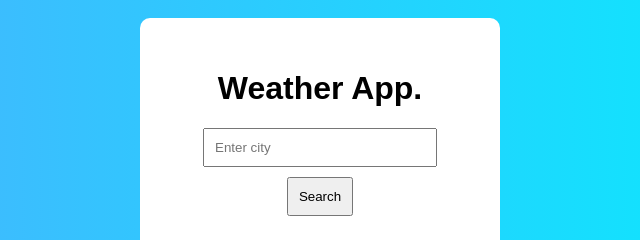
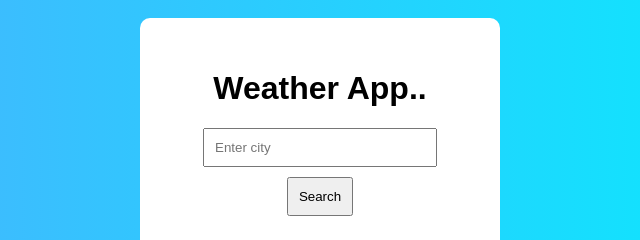
Before and after one commit to seuwandithilina29-bit/weather-Dashboard-project, a website: page index.html in a window 1280 px wide. Shown: the part 266-506 px from the top of the page, 320-960 px from the left. Drawn offline with Linux system fonts and the light colour scheme.

```diff
--- a/index.html
+++ b/index.html
@@ -7,7 +7,7 @@
 <body>
 
     <div class="container">
-        <h1>Weather App.</h1>
+        <h1>Weather App..</h1>
 
         <input type="text" id="cityInput" placeholder="Enter city">
         <button onclick="getWeather()">Search</button>
```
